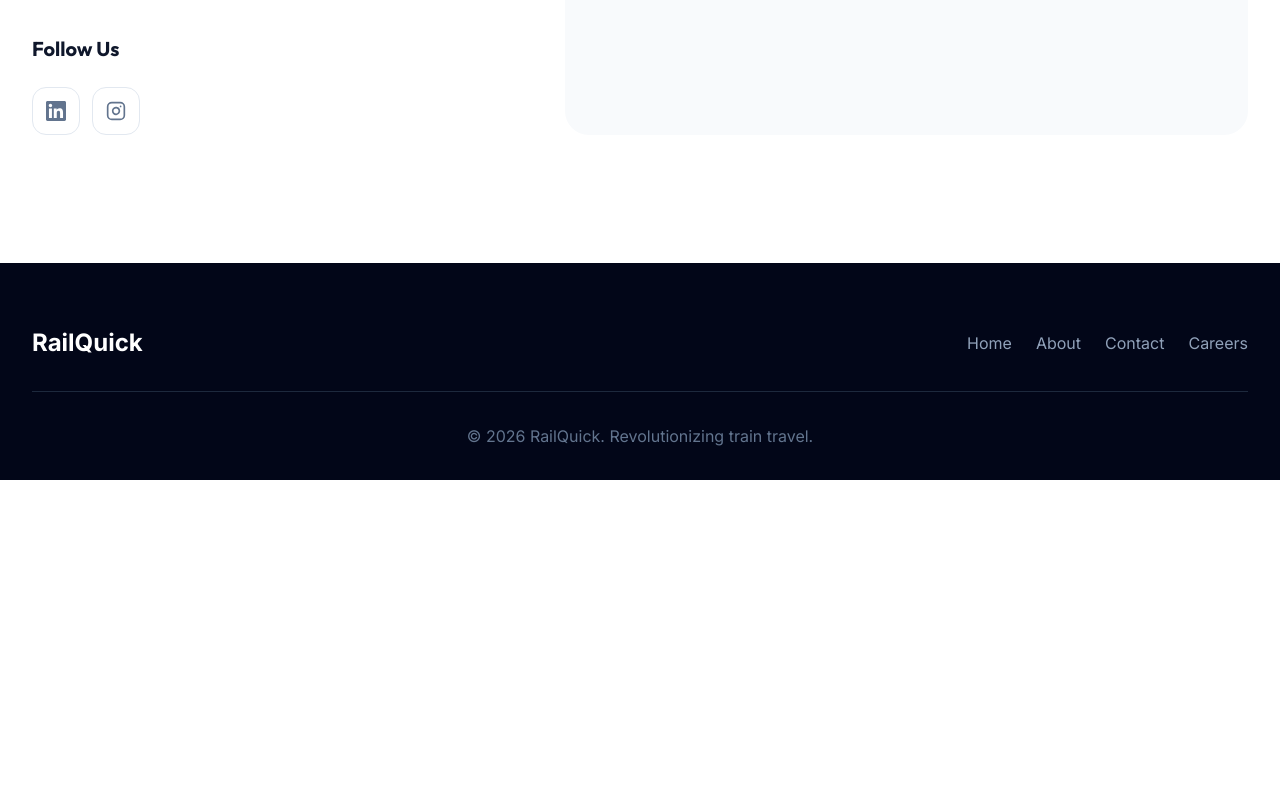
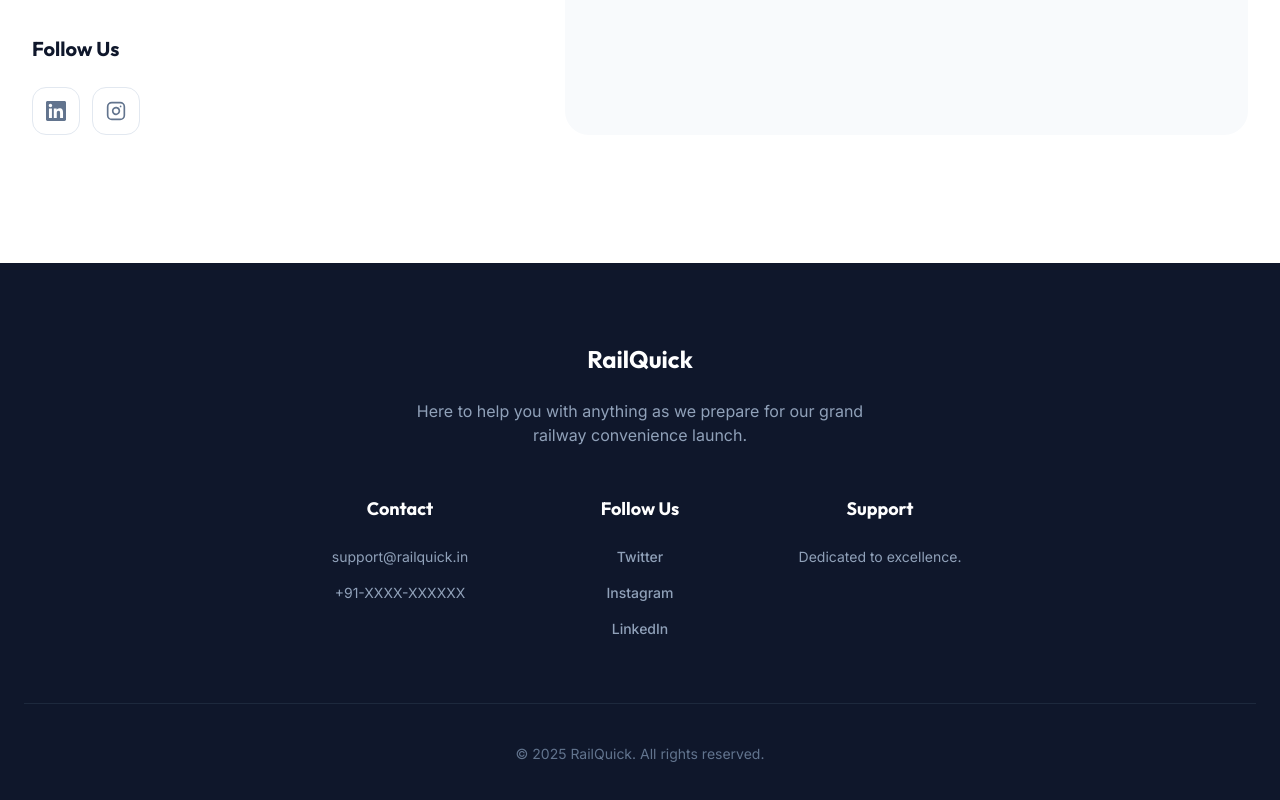
Before and after one commit to kartik098ki/koihai1, a Next.js app: page /contact in a window 1280 px wide. Shown: the part 1170-1970 px from the top of the page. Before the commit the page ends 1650 px from the top, so only its background shows below. Built offline with nearby package versions, Linux system fonts and the light colour scheme.

Commit message:
Final cleanup: Fix logo, footer mobile layout and update support text

```diff
--- a/src/app/about/page.tsx
+++ b/src/app/about/page.tsx
@@ -99,7 +99,6 @@ export default function AboutPage() {
         <div className="max-w-7xl mx-auto px-4 sm:px-6">
           <div className="flex items-center justify-between h-16 sm:h-20">
             <Link href="/" className="flex items-center gap-2 group">
-              <div className="w-8 h-8 sm:w-10 sm:h-10 bg-slate-900 rounded-xl flex items-center justify-center text-white font-black text-sm sm:text-base group-hover:scale-110 transition-transform">R</div>
               <span className="text-xl sm:text-2xl font-bold tracking-tight text-slate-900">RailQuick</span>
             </Link>
 
@@ -377,19 +376,48 @@ export default function AboutPage() {
       </section>
 
       {/* Footer */}
-      <footer className="bg-slate-950 pt-16 pb-8 border-t border-slate-900">
-        <div className="max-w-7xl mx-auto px-4 sm:px-6 lg:px-8">
-          <div className="flex flex-col md:flex-row justify-between items-center gap-8 mb-8">
-            <Link href="/" className="text-2xl font-bold text-white tracking-tight">RailQuick</Link>
-            <div className="flex flex-wrap justify-center gap-8 text-slate-400 font-medium">
-              <Link href="/" className="hover:text-white transition-colors">Home</Link>
-              <Link href="/about" className="hover:text-white transition-colors">About</Link>
-              <Link href="/contact" className="hover:text-white transition-colors">Contact</Link>
-              <Link href="/hiring" className="hover:text-white transition-colors">Careers</Link>
+      <footer className="bg-slate-900 text-white pt-20 pb-10">
+        <div className="max-w-7xl mx-auto px-4 sm:px-6">
+          <div className="flex flex-col items-center text-center space-y-12 mb-16">
+            <div className="max-w-md">
+              <h3 className="text-2xl font-bold mb-6">RailQuick</h3>
+              <p className="text-slate-400 leading-relaxed mb-8">
+                Transforming the railway experience with modern infrastructure and dedicated on-seat delivery services.
+              </p>
+            </div>
+            <div className="grid grid-cols-2 md:grid-cols-3 gap-12 w-full max-w-2xl">
+              <div>
+                <h4 className="font-bold text-lg mb-6">Menu</h4>
+                <ul className="space-y-4">
+                  {['Home', 'About', 'Test Phase', 'Hiring', 'Contact'].map((item) => (
+                    <li key={item}>
+                      <Link href={item === 'Home' ? '/' : `/${item.toLowerCase().replace(' ', '-')}`} className="text-slate-400 hover:text-white transition-colors">{item}</Link>
+                    </li>
+                  ))}
+                </ul>
+              </div>
+              <div>
+                <h4 className="font-bold text-lg mb-6">Social</h4>
+                <ul className="space-y-4 text-slate-400">
+                  <li><Link href="#" className="hover:text-white transition-colors">Twitter (X)</Link></li>
+                  <li><Link href="#" className="hover:text-white transition-colors">Instagram</Link></li>
+                  <li><Link href="#" className="hover:text-white transition-colors">LinkedIn</Link></li>
+                </ul>
+              </div>
+              <div className="col-span-2 md:col-span-1">
+                <h4 className="font-bold text-lg mb-6 text-center md:text-left">Our Vision</h4>
+                <p className="text-slate-400 leading-relaxed text-center md:text-left">
+                  Building the future of travel convenience. Join us as we redefine comfort on the rails.
+                </p>
+              </div>
             </div>
           </div>
-          <div className="border-t border-slate-800/50 pt-8 text-center">
-            <p className="text-slate-500 text-sm">© 2026 RailQuick. Revolutionizing train travel.</p>
+          <div className="pt-10 border-t border-slate-800 flex flex-col md:flex-row justify-between items-center gap-6 text-center">
+            <p className="text-slate-500 text-sm">© 2025 RailQuick. All rights reserved.</p>
+            <div className="flex gap-8 text-sm text-slate-500">
+              <Link href="#" className="hover:text-white">Privacy Policy</Link>
+              <Link href="#" className="hover:text-white">Terms of Service</Link>
+            </div>
           </div>
         </div>
       </footer>
--- a/src/app/contact/page.tsx
+++ b/src/app/contact/page.tsx
@@ -101,7 +101,6 @@ export default function ContactPage() {
         <div className="max-w-7xl mx-auto px-4 sm:px-6">
           <div className="flex items-center justify-between h-16 sm:h-20">
             <Link href="/" className="flex items-center gap-2 group">
-              <div className="w-8 h-8 sm:w-10 sm:h-10 bg-slate-900 rounded-xl flex items-center justify-center text-white font-black text-sm sm:text-base group-hover:scale-110 transition-transform">R</div>
               <span className="text-xl sm:text-2xl font-bold tracking-tight text-slate-900">RailQuick</span>
             </Link>
 
@@ -345,19 +344,39 @@ export default function ContactPage() {
       </section>
 
       {/* Footer */}
-      <footer className="bg-slate-950 pt-12 sm:pt-16 pb-8">
-        <div className="max-w-7xl mx-auto px-4 sm:px-6 lg:px-8">
-          <div className="flex flex-col md:flex-row justify-between items-center gap-6 mb-8">
-            <Link href="/" className="text-xl sm:text-2xl font-bold text-white">RailQuick</Link>
-            <div className="flex gap-6 text-slate-400">
-              <Link href="/" className="hover:text-white transition-colors">Home</Link>
-              <Link href="/about" className="hover:text-white transition-colors">About</Link>
-              <Link href="/contact" className="hover:text-white transition-colors">Contact</Link>
-              <Link href="/hiring" className="hover:text-white transition-colors">Careers</Link>
+      <footer className="bg-slate-900 text-white pt-20 pb-10">
+        <div className="max-w-7xl mx-auto px-4 sm:px-6">
+          <div className="flex flex-col items-center text-center space-y-12 mb-16">
+            <div className="max-w-md">
+              <h3 className="text-2xl font-bold mb-6">RailQuick</h3>
+              <p className="text-slate-400">
+                Here to help you with anything as we prepare for our grand railway convenience launch.
+              </p>
+            </div>
+            <div className="grid grid-cols-2 md:grid-cols-3 gap-12 w-full max-w-2xl">
+              <div>
+                <h4 className="font-bold text-lg mb-6">Contact</h4>
+                <ul className="space-y-4 text-slate-400">
+                  <li className="text-sm">support@railquick.in</li>
+                  <li className="text-sm">+91-XXXX-XXXXXX</li>
+                </ul>
+              </div>
+              <div>
+                <h4 className="font-bold text-lg mb-6">Follow Us</h4>
+                <div className="flex flex-col gap-4 text-slate-400">
+                  <span className="hover:text-white cursor-pointer text-sm font-medium">Twitter</span>
+                  <span className="hover:text-white cursor-pointer text-sm font-medium">Instagram</span>
+                  <span className="hover:text-white cursor-pointer text-sm font-medium">LinkedIn</span>
+                </div>
+              </div>
+              <div className="col-span-2 md:col-span-1">
+                <h4 className="font-bold text-lg mb-6">Support</h4>
+                <p className="text-slate-400 text-sm">Dedicated to excellence.</p>
+              </div>
             </div>
           </div>
-          <div className="border-t border-slate-800 pt-8 text-center">
-            <p className="text-slate-500">© 2026 RailQuick. Revolutionizing train travel.</p>
+          <div className="pt-10 border-t border-slate-800 text-center">
+            <p className="text-slate-500 text-sm">© 2025 RailQuick. All rights reserved.</p>
           </div>
         </div>
       </footer>
--- a/src/app/hiring/page.tsx
+++ b/src/app/hiring/page.tsx
@@ -91,7 +91,6 @@ export default function HiringPage() {
         <div className="max-w-7xl mx-auto px-4 sm:px-6">
           <div className="flex items-center justify-between h-16 sm:h-20">
             <Link href="/" className="flex items-center gap-2 group">
-              <div className="w-8 h-8 sm:w-10 sm:h-10 bg-slate-900 rounded-xl flex items-center justify-center text-white font-black text-sm sm:text-base group-hover:scale-110 transition-transform">R</div>
               <span className="text-xl sm:text-2xl font-bold tracking-tight text-slate-900">RailQuick</span>
             </Link>
 
@@ -364,19 +363,29 @@ export default function HiringPage() {
       </section>
 
       {/* Footer */}
-      <footer className="bg-white border-t border-slate-100 pt-16 pb-8">
-        <div className="max-w-7xl mx-auto px-4 sm:px-6 lg:px-8">
-          <div className="flex flex-col md:flex-row justify-between items-center gap-6 mb-8">
-            <Link href="/" className="text-xl font-bold text-slate-900">RailQuick</Link>
-            <div className="flex gap-8 text-sm font-medium text-slate-500">
-              <Link href="/" className="hover:text-slate-900 transition-colors">Home</Link>
-              <Link href="/about" className="hover:text-slate-900 transition-colors">About</Link>
-              <Link href="/contact" className="hover:text-slate-900 transition-colors">Contact</Link>
-              <Link href="/hiring" className="hover:text-slate-900 transition-colors">Careers</Link>
+      <footer className="bg-slate-900 text-white pt-20 pb-10">
+        <div className="max-w-7xl mx-auto px-4 sm:px-6">
+          <div className="grid grid-cols-1 md:grid-cols-4 gap-12 mb-16 text-center md:text-left">
+            <div className="col-span-1">
+              <h3 className="text-2xl font-bold mb-6">RailQuick</h3>
+              <p className="text-slate-400 max-w-sm mx-auto md:mx-0">
+                Grow your career as we grow the railway convenience infrastructure of the future.
+              </p>
+            </div>
+            <div>
+              <h4 className="font-bold text-lg mb-6">Company</h4>
+              <ul className="space-y-4">
+                <li><Link href="/about" className="text-slate-400 hover:text-white transition-colors">About Us</Link></li>
+                <li><Link href="/" className="text-slate-400 hover:text-white transition-colors">Home</Link></li>
+              </ul>
+            </div>
+            <div>
+              <h4 className="font-bold text-lg mb-6">Legal</h4>
+              <p className="text-slate-500 text-sm">All hiring processes follow strict standard guidelines.</p>
             </div>
           </div>
-          <div className="border-t border-slate-100 pt-8 text-center">
-            <p className="text-sm text-slate-400">© 2026 RailQuick. All rights reserved.</p>
+          <div className="pt-10 border-t border-slate-800 text-center">
+            <p className="text-slate-500 text-sm">© 2025 RailQuick. All rights reserved.</p>
           </div>
         </div>
       </footer>
--- a/src/app/page.tsx
+++ b/src/app/page.tsx
@@ -18,6 +18,7 @@ import {
   Box,
   Star,
   ArrowRight,
+  History as HistoryIcon,
 } from "lucide-react";
 
 // Submit to backend API routes
@@ -228,8 +229,7 @@ export default function HomePage() {
         <div className="max-w-7xl mx-auto px-4 sm:px-6">
           <div className="flex items-center justify-between h-16 sm:h-20">
             <Link href="/" className="flex items-center gap-2 group">
-              <div className="w-8 h-8 sm:w-10 sm:h-10 bg-slate-900 rounded-xl flex items-center justify-center text-white font-black text-sm sm:text-base group-hover:scale-110 transition-transform">R</div>
-              <span className="text-xl sm:text-2xl font-bold tracking-tight text-slate-900">RailQuick</span>
+              <span className="text-xl sm:text-2xl font-bold tracking-tight text-slate-900 font-sans">RailQuick</span>
             </Link>
 
             {/* Desktop Nav */}
@@ -427,12 +427,26 @@ export default function HomePage() {
                 className={`group p-6 sm:p-8 rounded-3xl ${product.bg} border border-slate-100 hover:border-slate-200 hover:shadow-xl transition-all hover:-translate-y-1`}
               >
                 <div className="flex items-start gap-6">
-                  <div className="w-14 h-14 sm:w-16 sm:h-16 rounded-2xl bg-white shadow-sm flex items-center justify-center group-hover:scale-110 transition-transform">
-                    {product.icon}
-                  </div>
+                  {index === 0 ? ( // Assuming the first product is the one to be updated
+                    <div className="p-3 bg-blue-50 rounded-2xl group-hover:bg-blue-100 transition-colors">
+                      <HistoryIcon className="w-6 h-6 text-blue-600" />
+                    </div>
+                  ) : (
+                    <div className="w-14 h-14 sm:w-16 sm:h-16 rounded-2xl bg-white shadow-sm flex items-center justify-center group-hover:scale-110 transition-transform">
+                      {product.icon}
+                    </div>
+                  )}
                   <div className="flex-1">
-                    <h3 className="text-xl sm:text-2xl font-bold text-slate-900 mb-2">{product.title}</h3>
-                    <p className="text-slate-600 leading-relaxed text-sm sm:text-base">{product.description}</p>
+                    {index === 0 ? (
+                      <h3 className="text-xl sm:text-2xl font-bold text-slate-900 group-hover:text-blue-600 transition-colors">24/7 Dedicated Support</h3>
+                    ) : (
+                      <h3 className="text-xl sm:text-2xl font-bold text-slate-900 mb-2">{product.title}</h3>
+                    )}
+                    {index === 0 ? (
+                      <p className="text-slate-600 leading-relaxed text-sm sm:text-base">Need help? Reach out to our dedicated support team for any inquiries as we prepare for our launch.</p>
+                    ) : (
+                      <p className="text-slate-600 leading-relaxed text-sm sm:text-base">{product.description}</p>
+                    )}
                   </div>
                 </div>
               </motion.div>
--- a/src/app/test-phase/page.tsx
+++ b/src/app/test-phase/page.tsx
@@ -88,10 +88,9 @@ export default function TestPhasePage() {
         <div className="max-w-7xl mx-auto px-4 sm:px-6">
           <div className="flex items-center justify-between h-16 sm:h-20">
             <Link href="/" className="flex items-center gap-2 group">
-              <div className="w-8 h-8 sm:w-10 sm:h-10 bg-slate-900 rounded-xl flex items-center justify-center text-white font-black text-sm sm:text-base group-hover:scale-110 transition-transform">R</div>
               <span className="text-xl sm:text-2xl font-bold tracking-tight text-slate-900">RailQuick</span>
             </Link>
-
+            Broadway
             {/* Desktop Nav */}
             <div className="hidden md:flex items-center gap-1 bg-slate-100/50 backdrop-blur-md p-1 rounded-full border border-slate-200/50">
               {[
@@ -319,19 +318,38 @@ export default function TestPhasePage() {
       </section>
 
       {/* Footer */}
-      <footer className="bg-slate-950 pt-16 pb-8 border-t border-slate-900">
-        <div className="max-w-7xl mx-auto px-4 sm:px-6 lg:px-8">
-          <div className="flex flex-col md:flex-row justify-between items-center gap-8 mb-8">
-            <Link href="/" className="text-2xl font-bold text-white tracking-tight">RailQuick</Link>
-            <div className="flex flex-wrap justify-center gap-8 text-slate-400 font-medium">
-              <Link href="/" className="hover:text-white transition-colors">Home</Link>
-              <Link href="/about" className="hover:text-white transition-colors">About</Link>
-              <Link href="/contact" className="hover:text-white transition-colors">Contact</Link>
-              <Link href="/hiring" className="hover:text-white transition-colors">Careers</Link>
+      <footer className="bg-slate-900 text-white pt-20 pb-10">
+        <div className="max-w-7xl mx-auto px-4 sm:px-6">
+          <div className="flex flex-col items-center text-center space-y-12 mb-16">
+            <div className="max-w-md">
+              <h3 className="text-2xl font-bold mb-6">RailQuick</h3>
+              <p className="text-slate-400 leading-relaxed">
+                Setting new standards for railway convenience through phase-wise development and testing.
+              </p>
+            </div>
+            <div className="grid grid-cols-2 md:grid-cols-3 gap-12 w-full max-w-2xl">
+              <div>
+                <h4 className="font-bold text-lg mb-6">Links</h4>
+                <ul className="space-y-4">
+                  <li><Link href="/" className="text-slate-400 hover:text-white transition-colors">Home</Link></li>
+                  <li><Link href="/about" className="text-slate-400 hover:text-white transition-colors">About</Link></li>
+                </ul>
+              </div>
+              <div>
+                <h4 className="font-bold text-lg mb-6">Support</h4>
+                <ul className="space-y-4">
+                  <li><Link href="/contact" className="text-slate-400 hover:text-white transition-colors">Contact</Link></li>
+                  <li><Link href="#" className="text-slate-400 hover:text-white transition-colors">Terms</Link></li>
+                </ul>
+              </div>
+              <div className="col-span-2 md:col-span-1">
+                <h4 className="font-bold text-lg mb-6">Phase 1</h4>
+                <p className="text-slate-400">Operational Monitoring</p>
+              </div>
             </div>
           </div>
-          <div className="border-t border-slate-800/50 pt-8 text-center">
-            <p className="text-slate-500 text-sm">© 2026 RailQuick. Revolutionizing train travel.</p>
+          <div className="pt-10 border-t border-slate-800 text-center">
+            <p className="text-slate-500 text-sm">© 2025 RailQuick. All rights reserved.</p>
           </div>
         </div>
       </footer>
```
